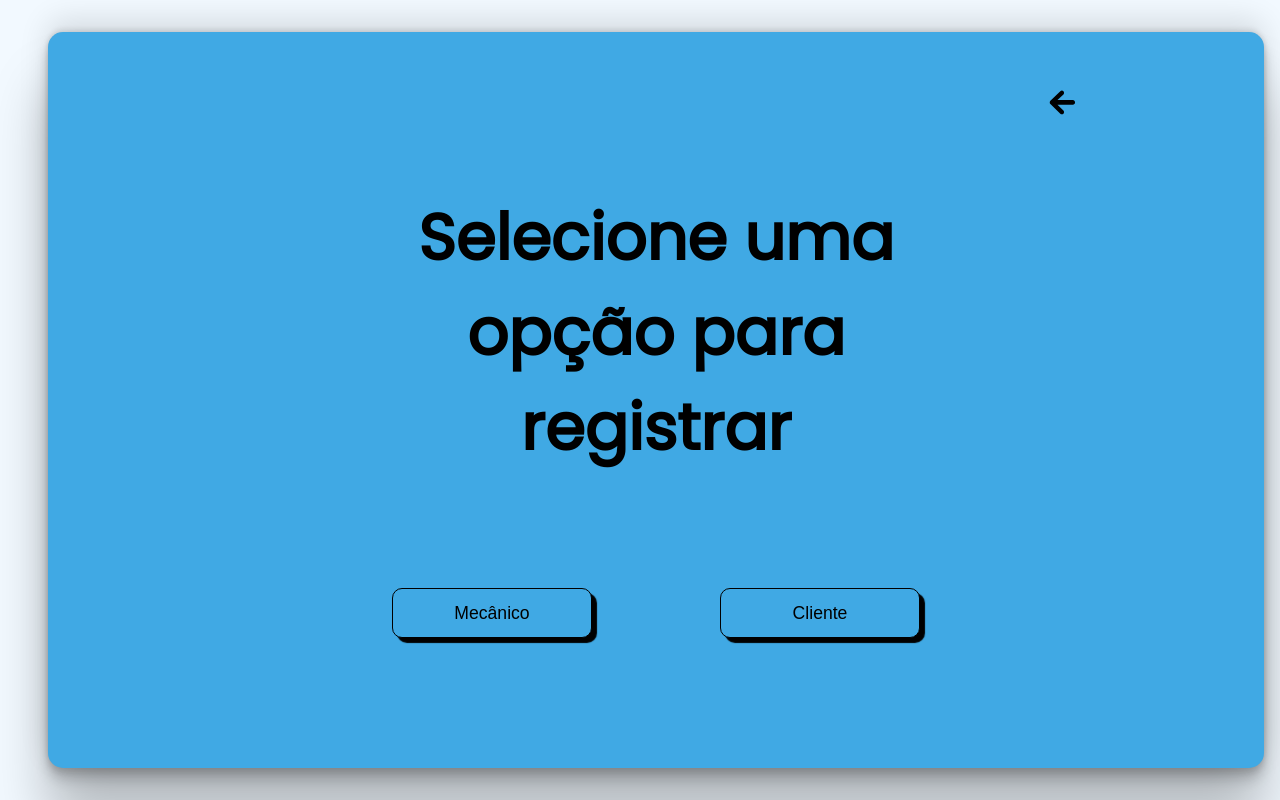
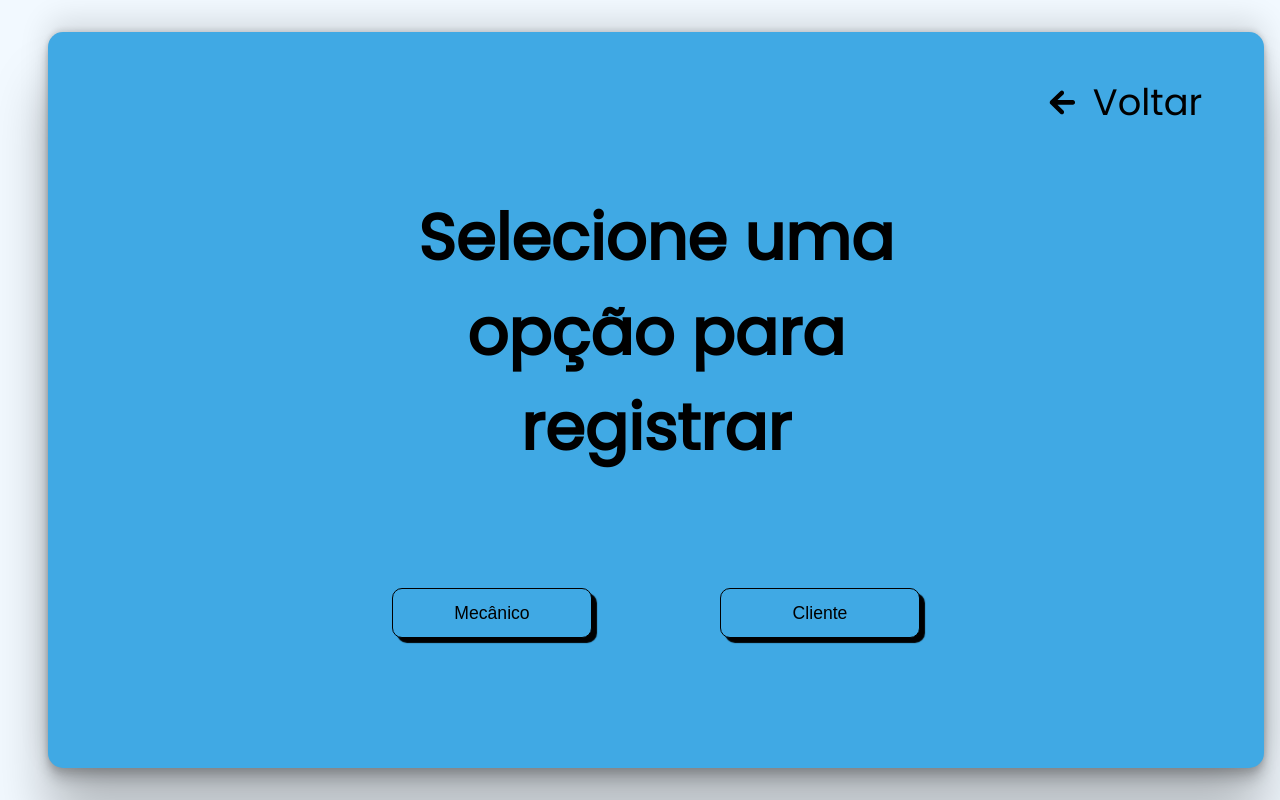
Before and after one commit to cadenasza/challenger-s-3, a React (Vite) app in the folder connectCar/: page /cadastro in a window 1280 px wide. Built offline with nearby package versions, Linux system fonts and the light colour scheme.

Commit message:
criando a pagina criar conta, e adicionando Voltar na pagina de selecionarOpcaoCadastro

```diff
--- a/connectCar/src/main.tsx
+++ b/connectCar/src/main.tsx
@@ -9,6 +9,7 @@ import DiagnosticarVeiculo from "./routes/DiagnosticarVeiculo/index.tsx";
 import SobreNos from "./routes/SobreNos/index.tsx";
 import SobreProjeto from "./routes/SobreProjeto/index.tsx";
 import SelecionarOpcaoCadastro from "./routes/SelecionarOpcaoCadastro/index.tsx";
+import CriarConta from "./routes/CriarConta/index.tsx";
 
 const routes = createBrowserRouter([
   {
@@ -21,6 +22,7 @@ const routes = createBrowserRouter([
       { path: "/nos", element: <SobreNos /> },
       { path: "/projeto", element: <SobreProjeto /> },
       { path: "/cadastro", element: <SelecionarOpcaoCadastro /> },
+      { path: "/Criar/conta", element: <CriarConta /> },
     ],
   },
 ]);
--- /dev/null
+++ b/connectCar/src/routes/CriarConta/index.tsx
@@ -0,0 +1,6 @@
+
+export default function CriarConta() {
+  return (
+    <div>index</div>
+  )
+}
--- a/connectCar/src/routes/SelecionarOpcaoCadastro/index.tsx
+++ b/connectCar/src/routes/SelecionarOpcaoCadastro/index.tsx
@@ -8,7 +8,7 @@ export default function SelecionarOpcaoCadastro() {
         <PrincipalSelecionar>
             <div className="principal">
             <div className="voltar">
-                <a href=".././Home"><IoMdArrowRoundBack /></a>
+                <a href=".././Home"><IoMdArrowRoundBack /> Voltar</a>
             </div>
             <div className="div-container">
                 <h1>Selecione uma opção para registrar</h1>
```
